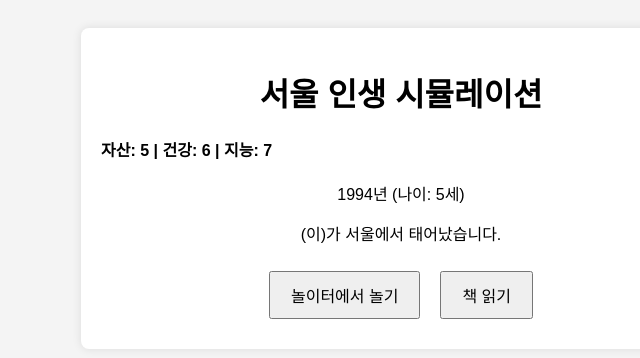
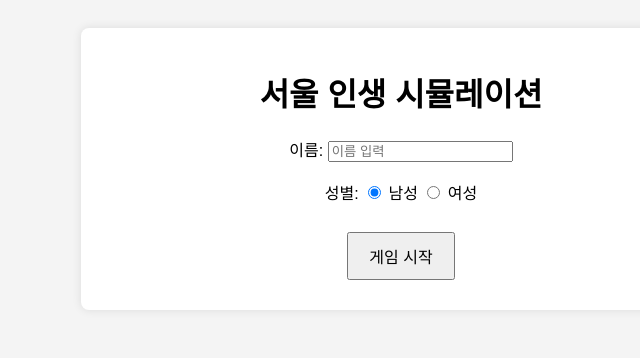
Before and after one commit to yjkimmuna/seoul, a plain HTML site: page index.html in a window 1280 px wide. Both pictures are taken after a click on the button "게임 시작". Shown: the whole page, without its empty margins (239-879 px from the left). Drawn offline with Linux system fonts and the light colour scheme.

Commit message:
Enhance input validation and button event for game
Updated input handling and button functionality for game start.

```diff
--- a/index.html
+++ b/index.html
@@ -15,13 +15,13 @@
         <h1>서울 인생 시뮬레이션</h1>
         <div id="input-section">
             <label for="name">이름:</label>
-            <input type="text" id="name" placeholder="이름 입력"><br>
+            <input type="text" id="name" placeholder="이름 입력"><br><br>
             <label>성별:</label>
             <input type="radio" name="gender" value="남성" id="male" checked>
             <label for="male">남성</label>
             <input type="radio" name="gender" value="여성" id="female">
-            <label for="female">여성</label><br>
-            <button onclick="startGame()">게임 시작</button>
+            <label for="female">여성</label><br><br>
+            <button id="start-btn">게임 시작</button>
         </div>
         <div id="game-section" style="display:none;">
             <div id="stats"></div>
@@ -43,7 +43,12 @@
         };
 
         function startGame() {
-            character.name = document.getElementById("name").value;
+            let nameInput = document.getElementById("name").value.trim();
+            if (!nameInput) {
+                alert("이름을 입력해주세요!");
+                return;
+            }
+            character.name = nameInput;
             character.gender = document.querySelector('input[name="gender"]:checked').value;
 
             // 1988~1992년 사이 랜덤 출생
@@ -159,6 +164,8 @@
                 choicesSection.appendChild(button);
             });
         }
+
+        document.getElementById("start-btn").addEventListener("click", startGame);
     </script>
 </body>
 </html>
```
